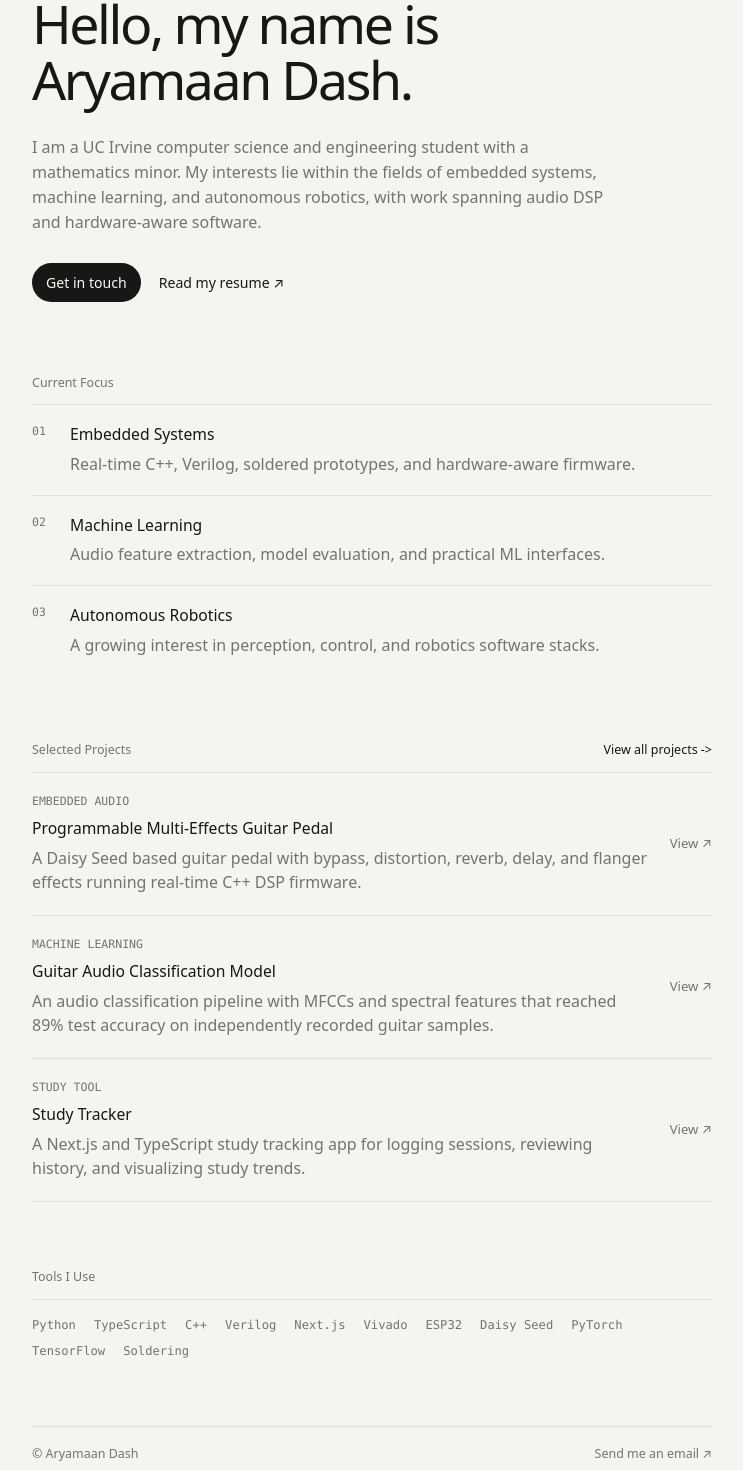
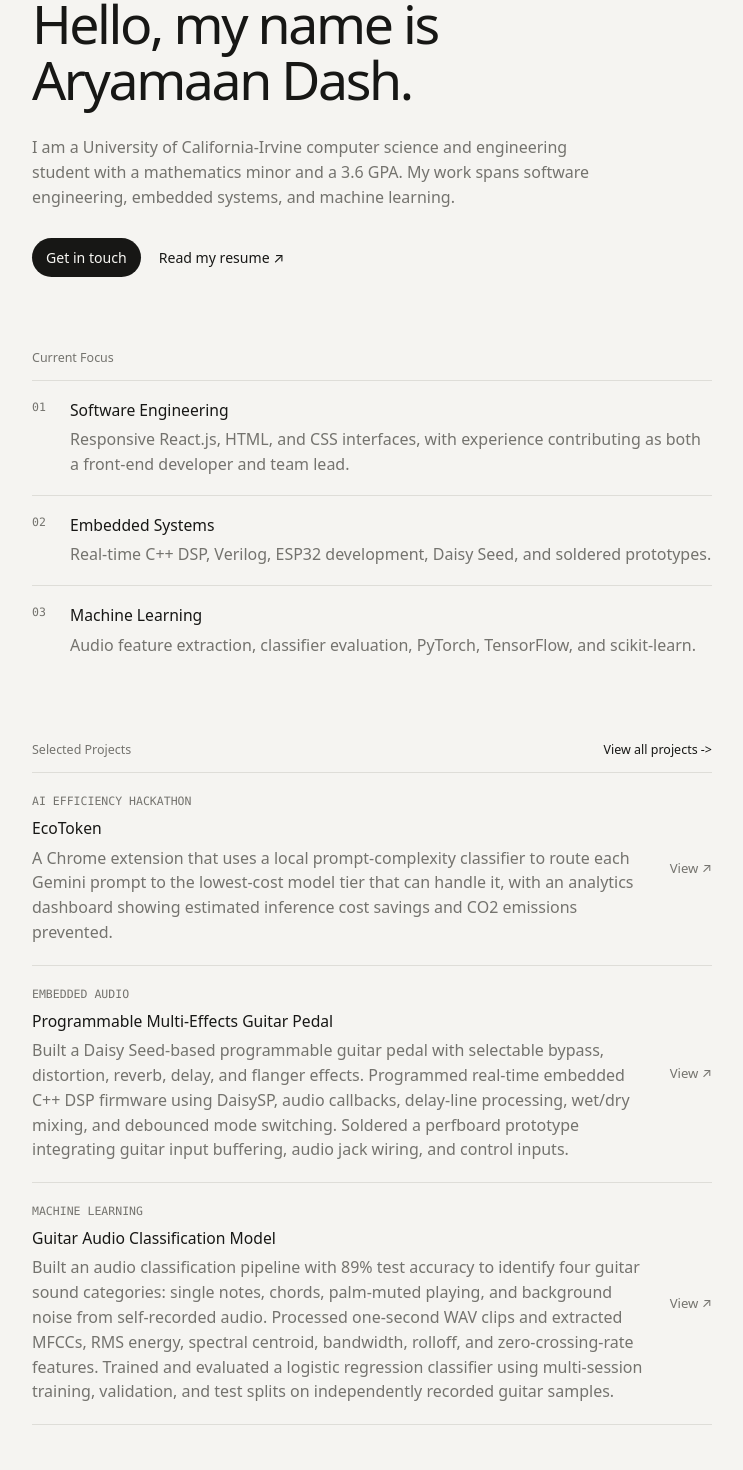
Before and after one commit to AryamaanDash/aryamaan-dash, a Next.js app: page / in a window 1280 px wide. Shown: the part 120-1590 px from the top of the page, without its empty margins (268-1011 px from the left). Built offline with nearby package versions, Linux system fonts and the light colour scheme.

Commit message:
updated resume

```diff
--- a/app/layout.tsx
+++ b/app/layout.tsx
@@ -8,11 +8,11 @@ export const metadata: Metadata = {
     template: "%s | Aryamaan Dash",
   },
   description:
-    "Portfolio for Aryamaan Dash, a UC Irvine computer science and engineering student interested in embedded systems, machine learning, and autonomous robotics.",
+    "Portfolio for Aryamaan Dash, a University of California-Irvine computer science and engineering student building software, embedded systems, and machine learning projects.",
   openGraph: {
     title: "Aryamaan Dash",
     description:
-      "Projects in embedded systems, machine learning models, robotics, and study tools.",
+      "Projects in AI efficiency, embedded systems, machine learning, study tools, and digital logic.",
     url: "https://aryamaan-dash.vercel.app",
     siteName: "Aryamaan Dash",
     type: "website",
--- a/app/page.tsx
+++ b/app/page.tsx
@@ -5,7 +5,7 @@ import { interests, navLinks, projects, skills } from "./portfolio";
 export const metadata: Metadata = {
   title: "Aryamaan Dash",
   description:
-    "UC Irvine computer science and engineering student building embedded, machine learning, and robotics projects.",
+    "University of California-Irvine computer science and engineering student building software, embedded systems, and machine learning projects.",
 };
 
 const name = "Aryamaan Dash";
@@ -46,9 +46,9 @@ export default function Home() {
           Hello, my name is {name}.
         </h1>
         <p className="intro-copy">
-          I am a UC Irvine computer science and engineering student with a
-          mathematics minor. My interests lie within the fields of embedded systems, machine learning, and autonomous robotics, with
-          work spanning audio DSP and hardware-aware software.
+          I am a University of California-Irvine computer science and
+          engineering student with a mathematics minor and a 3.6 GPA. My work
+          spans software engineering, embedded systems, and machine learning.
         </p>
         <div className="hero-actions">
           <a className="primary-link" href="https://www.linkedin.com/in/aryamaan-dash-a8589a2b7/" target = "_blank">
@@ -107,7 +107,7 @@ export default function Home() {
 
       <footer className="site-footer">
         <span>© Aryamaan Dash</span>
-        <a href="mailto:aryamd2@uci.edu">Send me an email ↗</a>
+        <a href="mailto:aryamaan.dash@icloud.com">Send me an email ↗</a>
       </footer>
     </main>
   );
--- a/app/portfolio.ts
+++ b/app/portfolio.ts
@@ -11,45 +11,57 @@ export const navLinks = [
 export const interests = [
   {
     kicker: "01",
-    title: "Embedded Systems",
+    title: "Software Engineering",
     description:
-      "Real-time C++, Verilog, soldered prototypes, and hardware-aware firmware.",
+      "Responsive React.js, HTML, and CSS interfaces, with experience contributing as both a front-end developer and team lead.",
   },
   {
     kicker: "02",
-    title: "Machine Learning",
+    title: "Embedded Systems",
     description:
-      "Audio feature extraction, model evaluation, and practical ML interfaces.",
+      "Real-time C++ DSP, Verilog, ESP32 development, Daisy Seed, and soldered prototypes.",
   },
   {
     kicker: "03",
-    title: "Autonomous Robotics",
+    title: "Machine Learning",
     description:
-      "A growing interest in perception, control, and robotics software stacks.",
+      "Audio feature extraction, classifier evaluation, PyTorch, TensorFlow, and scikit-learn.",
   },
 ] as const;
 
 export const skills = [
+  "C++",
   "Python",
   "TypeScript",
-  "C++",
+  "HTML/CSS",
   "Verilog",
+  "R",
+  "Git",
+  "Vivado",
   "Next.js",
-  "Vivado",
   "ESP32",
   "Daisy Seed",
+  "Soldering",
   "PyTorch",
   "TensorFlow",
-  "Soldering",
+  "scikit-learn",
 ] as const;
 
 export const projects = [
+  {
+    title: "EcoToken",
+    type: "AI efficiency hackathon",
+    href: "https://github.com/AryamaanDash/EcoToken",
+    summary:
+      "A Chrome extension that uses a local prompt-complexity classifier to route each Gemini prompt to the lowest-cost model tier that can handle it, with an analytics dashboard showing estimated inference cost savings and CO2 emissions prevented.",
+    stack: ["Chrome Extension", "JavaScript", "Python", "FastAPI"],
+  },
   {
     title: "Programmable Multi-Effects Guitar Pedal",
     type: "Embedded audio",
     href: "https://github.com/AryamaanDash/MultiEffectPedal",
     summary:
-      "A Daisy Seed based guitar pedal with bypass, distortion, reverb, delay, and flanger effects running real-time C++ DSP firmware.",
+      "Built a Daisy Seed-based programmable guitar pedal with selectable bypass, distortion, reverb, delay, and flanger effects. Programmed real-time embedded C++ DSP firmware using DaisySP, audio callbacks, delay-line processing, wet/dry mixing, and debounced mode switching. Soldered a perfboard prototype integrating guitar input buffering, audio jack wiring, and control inputs.",
     stack: ["C++", "DaisySP", "DSP", "Soldering"],
   },
   {
@@ -58,8 +70,8 @@ export const projects = [
     href: "https://github.com/AryamaanDash/guitar-style-classifier",
     liveHref: "https://guitar-style-classifier.vercel.app",
     summary:
-      "An audio classification pipeline with MFCCs and spectral features that reached 89% test accuracy on independently recorded guitar samples.",
-    stack: ["Python", "MFCC", "PyTorch", "TensorFlow", "Audio ML"],
+      "Built an audio classification pipeline with 89% test accuracy to identify four guitar sound categories: single notes, chords, palm-muted playing, and background noise from self-recorded audio. Processed one-second WAV clips and extracted MFCCs, RMS energy, spectral centroid, bandwidth, rolloff, and zero-crossing-rate features. Trained and evaluated a logistic regression classifier using multi-session training, validation, and test splits on independently recorded guitar samples.",
+    stack: ["Python", "MFCC", "scikit-learn", "Audio ML"],
   },
   {
     title: "Study Tracker",
@@ -67,7 +79,7 @@ export const projects = [
     href: "https://github.com/AryamaanDash/track-my-studying",
     liveHref: "https://track-my-studying.vercel.app",
     summary:
-      "A Next.js and TypeScript study tracking app for logging sessions, reviewing history, and visualizing study trends.",
+      "Developed a full-stack study tracking web application using Next.js, TypeScript, Prisma Postgres, and Vercel for logging, managing, and reviewing study sessions. Built Chart.js visualizations for study trends, session history, and progress insights, plus persistent Prisma Postgres storage for reliable user data retrieval.",
     stack: ["Next.js", "TypeScript", "Prisma", "Postgres", "Chart.js"],
   },
   {
--- a/app/projects/page.tsx
+++ b/app/projects/page.tsx
@@ -5,7 +5,7 @@ import { navLinks, projects, skills } from "../portfolio";
 export const metadata: Metadata = {
   title: "Projects",
   description:
-    "Projects by Aryamaan Dash across embedded systems, machine learning, audio DSP, and digital logic.",
+    "Projects by Aryamaan Dash across AI efficiency, embedded systems, machine learning, full-stack software, and digital logic.",
 };
 
 function HomeLink() {
@@ -41,8 +41,8 @@ export default function ProjectsPage() {
       <header className="page-heading">
         <h1>Projects</h1>
         <p>
-          Selected work across embedded audio, machine learning, study tools,
-          AI education, and processor design.
+          Selected work across AI efficiency, embedded audio, machine learning,
+          study tools, AI education, and processor design.
         </p>
       </header>
 
```
Also changed, not shown: 2 other files (tests, documents, lock files or other folders).
